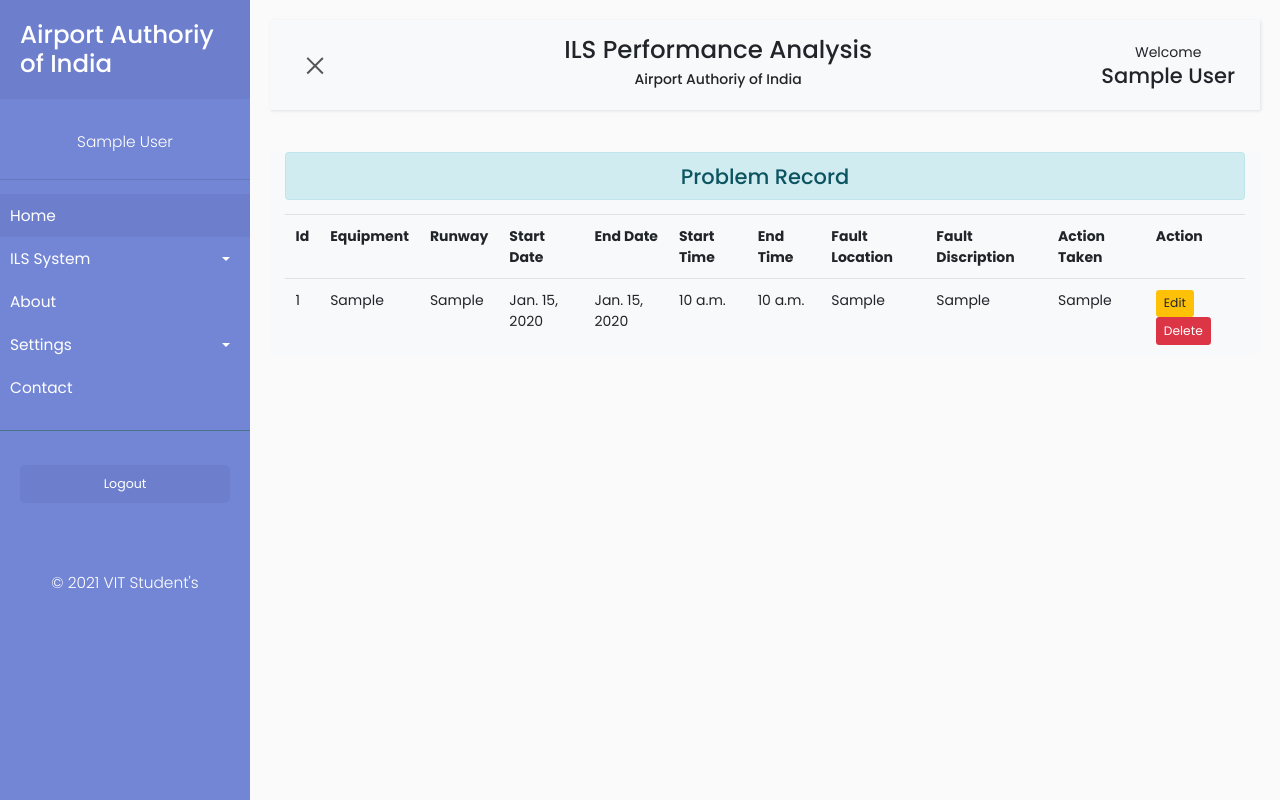
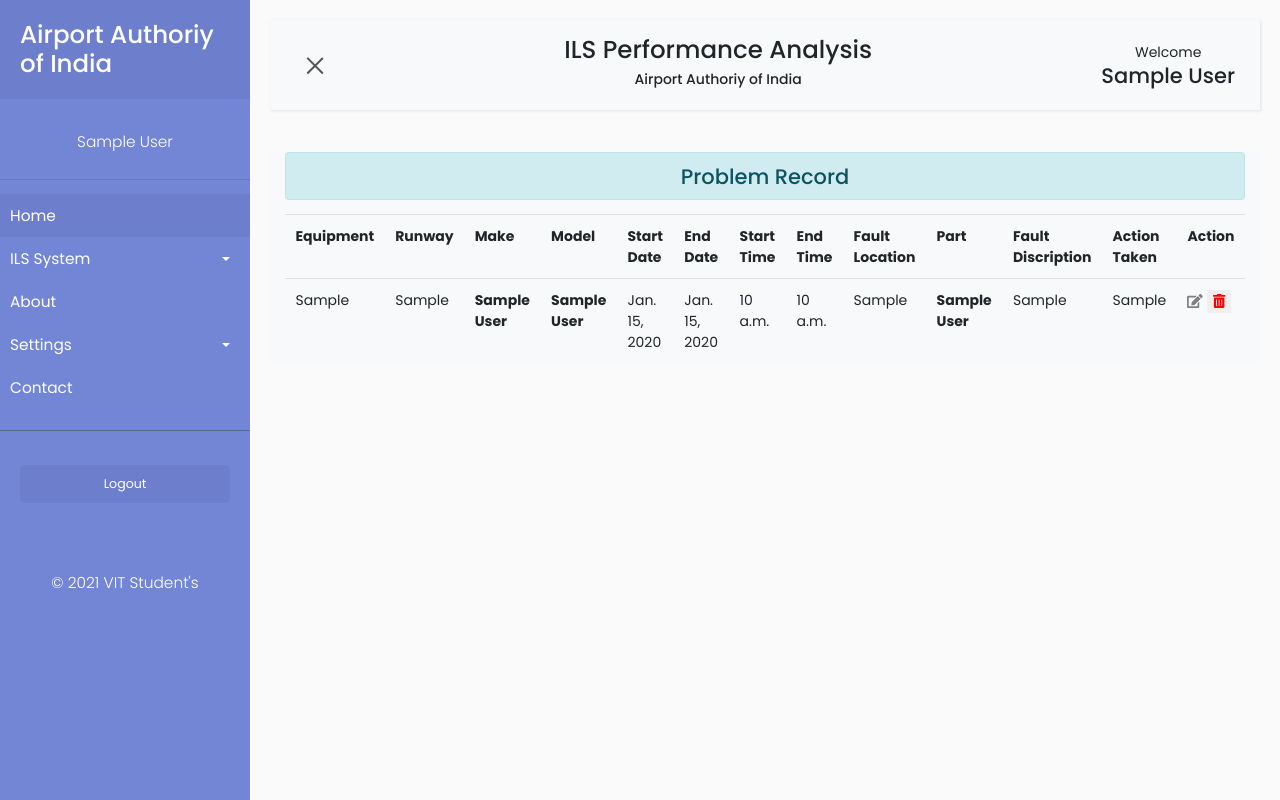
Before and after one commit to ZisanAalam/AirportProject, a Django app: page /viewfault/ in a window 1280 px wide. Run offline with Django 3.2, Linux system fonts and the light colour scheme; a user stored in the database is signed in; tables that the repository leaves empty hold one stand-in row (values such as "Sample post"); some libraries are stand-ins or nearby versions.

Commit message:
new-module-addition

```diff
--- a/account/models.py
+++ b/account/models.py
@@ -128,13 +128,15 @@
 class FaultEntry(models.Model):
     equipment = models.ForeignKey(Equipment, on_delete=models.CASCADE)
     runway = models.ForeignKey(Runway, on_delete=models.CASCADE)
+    make = models.ForeignKey(Make, on_delete=models.CASCADE)
+    model = models.ForeignKey(Model, on_delete=models.CASCADE)
     start_date = models.DateField(auto_now_add=False, auto_now=False)
     end_date = models.DateField(auto_now=False, auto_now_add=False)
     start_time = models.TimeField(auto_now=False, auto_now_add=False)
     end_time = models.TimeField(auto_now=False, auto_now_add=False)
 
     location = models.ForeignKey(FaultLocation, on_delete=models.CASCADE)
-
+    locationpart = models.ForeignKey(FaultLocationPart,on_delete=models.CASCADE)
     fault_discription = models.CharField(max_length=255)
     action_taken = models.CharField(max_length=255)
 
--- a/account/templates/navparameter/viewfault.html
+++ b/account/templates/navparameter/viewfault.html
@@ -11,36 +11,40 @@
 
         {% if fault %}
             <tr>
-                <th>Id</th>
                 <th>Equipment</th>
                 <th>Runway</th>
+                <th>Make</th>
+                <th>Model</th>
                 <th>Start Date</th>
                 <th>End Date</th>
                 <th>Start Time</th>
                 <th>End Time</th>
                 <th>Fault Location</th>
+                <th>Part</th>
                 <th>Fault Discription</th>
                 <th>Action Taken</th>
                 <th>Action</th>
             </tr>
             {% for f in fault %}
                 <tr>
-                    <td>{{f.id}}</td>
                     <td>{{f.equipment}}</td>
                     <td>{{f.runway}}</td>
+                    <th>{{f.make}}</th>
+                    <th>{{f.model}}</th>
                     <td>{{f.start_date}}</td>
                     <td>{{f.end_date}}</td>
                     <td>{{f.start_time}}</td>
                     <td>{{f.end_time}}</td>
                     <td>{{f.location}}</td>
+                    <th>{{f.locationpart}}</th>
                     <td>{{f.fault_discription}}</td>
                     <td>{{f.action_taken}}</td>
 
                     <td>
-                        <a href="{% url 'updatefault' f.id%}" class="btn btn-warning btn-sm"> Edit</a>
+                        <a href="{% url 'updatefault' f.id%}" class=""><i class="fas fa-edit" style="color:grey"></i></a>
                         <form action="{% url 'deletefault' f.id %}"
                             method = 'post' class="d-inline"> {% csrf_token %}
-                                <input type="submit" value="Delete" class="btn btn-danger btn-sm">
+                            <button type="submit" class="" style="color:red;border: none;"><i class="fas fa-trash-alt"></i></button>
                         </form>
                     </td>
                 </tr>
--- a/account/urls.py
+++ b/account/urls.py
@@ -48,7 +48,7 @@
          name='addfault'),
 
     path('ReportProblem/loactionpart-json/<int:id>/', views.problem.get_location_parts, name='loactionpart-json'),
-    path('ReportProblem/get_model/<str:make>/',views.problem.get_model, name='get_model'),
+    path('ReportProblem/get_model/<int:id>/',views.problem.get_model, name='get_model'),
 
     path('updatefault/<int:id>',
          unauthenticated_user(views.problem.updatefault), name='updatefault'),
--- a/account/views/problem.py
+++ b/account/views/problem.py
@@ -17,10 +17,12 @@
             runway__in=Runway.objects.filter(airport=self.request.user.airport))
         runways = Runway.objects.filter(airport=self.request.user.airport)
         equipments = Equipment.objects.filter(runway__airport=self.request.user.airport)
+        make = Make.objects.all()
+        model = Model.objects.all()
         locations = FaultLocation.objects.all()
-
-        context = {'form': fm, 'fault': data, 'equipments': equipments,
-                   'runways': runways, 'locations': locations}
+        locationpart = FaultLocationPart.objects.all()
+        context = {'form': fm, 'fault': data, 'equipments': equipments, 'make':make,'model':model,
+                   'runways': runways, 'locations': locations,'locationpart':locationpart}
         return context
 
 class AddFaultView(TemplateView):
@@ -47,11 +49,15 @@
         start_time_input = request.POST.get("starttimeinput")
         end_time_input = request.POST.get("endttimeinput")
         location_id = request.POST.get("location")
-
+        make_id = request.POST.get('make')
+        model_id = request.POST.get('model')
+        locationpart_id = request.POST.get('location-part')
         equipment_obj = Equipment.objects.get(id=equipment_id)
         runway_obj = Runway.objects.get(id=runway_id)
-
         location_obj = FaultLocation.objects.get(id=location_id)
+        locationpart_obj = FaultLocationPart.objects.get(id=locationpart_id)
+        make_obj = Make.objects.get(id=make_id)
+        model_obj = Model.objects.get(id=model_id)
 
         discription = request.POST.get("fault_discription")
         actiontaken = request.POST.get("action_taken")
@@ -59,11 +65,14 @@
         FaultEntry.objects.create(
             equipment=equipment_obj,
             runway=runway_obj,
+            make = make_obj,
+            model = model_obj,
             start_date=start_date_input,
             end_date=end_date_input,
             start_time=start_time_input,
             end_time=end_time_input,
             location=location_obj,
+            locationpart = locationpart_obj,
             fault_discription=discription,
             action_taken=actiontaken
 
@@ -101,9 +110,9 @@
     return JsonResponse({'data':obj_models})
 
 @unauthenticated_user
-def get_model(request,*args, **kwargs):
-    selectedMake = kwargs.get('make')
+def get_model(request,id):
+    selectedMake = id
 
-    md = list(Model.objects.filter(make__name = selectedMake).values())
+    md = list(Model.objects.filter(make_id = selectedMake).values())
 
     return JsonResponse({'data':md})
```
Also changed, not shown: account/static/account/js/navparameter/addfault.js (+6 -1 lines), account/templates/navparameter/addfault.html (+3 -4 lines).
